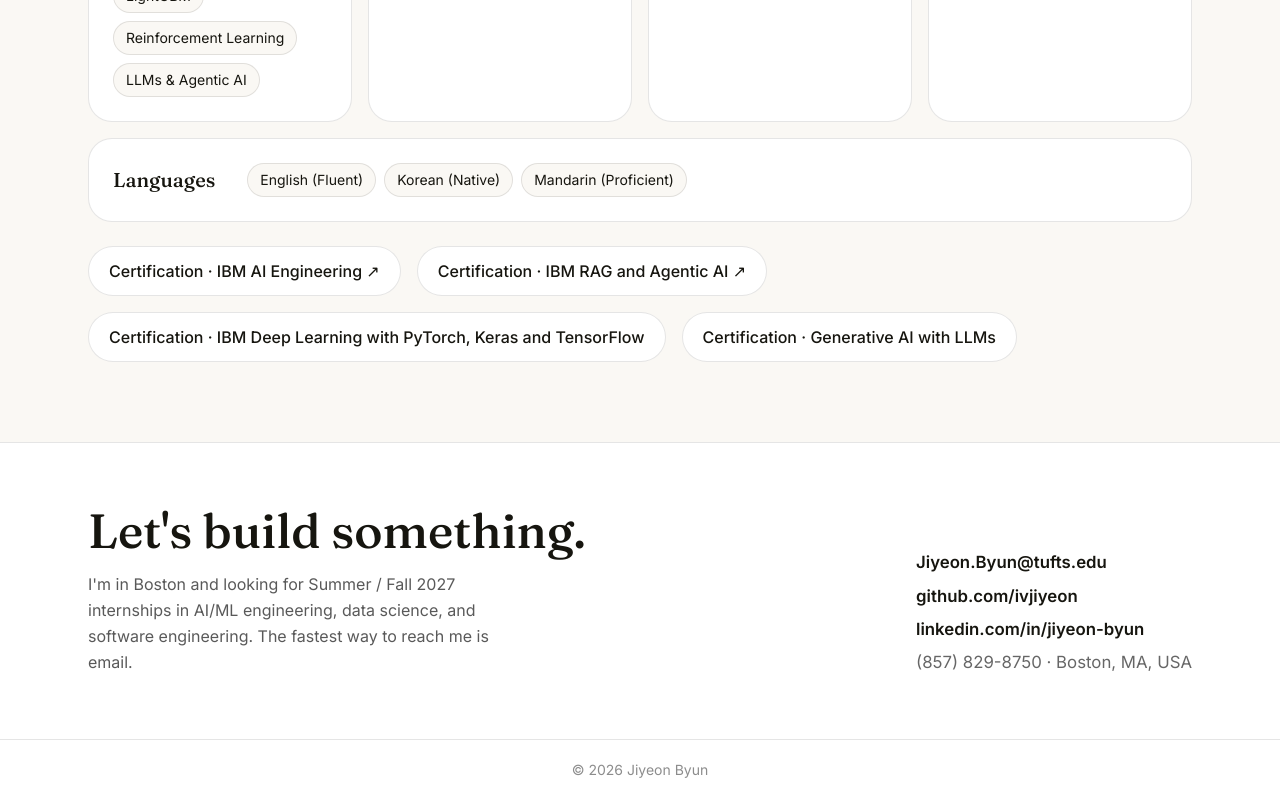
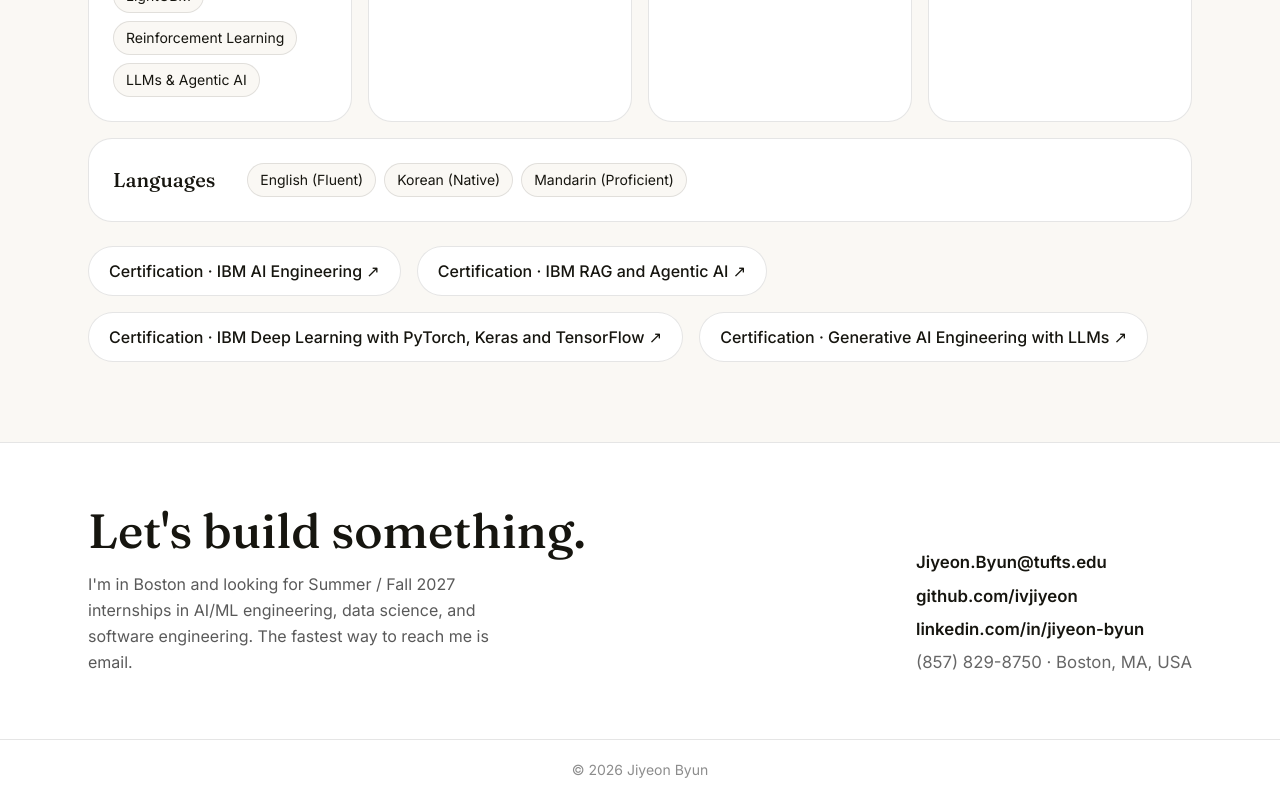
Before and after one commit to ivjiyeon/ivjiyeon.github.io, a React (Vite) app: page / in a window 1280 px wide. Shown: the part 5812-6612 px from the top of the page. Built offline with nearby package versions, Linux system fonts and the light colour scheme.

Commit message:
Add Coursera links for IBM Deep Learning and Generative AI Engineering with LLMs certificates

```diff
--- a/src/App.jsx
+++ b/src/App.jsx
@@ -451,8 +451,8 @@ export default function App() {
           {[
             ['IBM AI Engineering', 'https://coursera.org/share/528e27529c3ddf930a7cbf5a4beff8ad'],
             ['IBM RAG and Agentic AI', 'https://coursera.org/share/42f00107f9b0293c8e1b581f7596d7c3'],
-            ['IBM Deep Learning with PyTorch, Keras and TensorFlow', null],
-            ['Generative AI with LLMs', null],
+            ['IBM Deep Learning with PyTorch, Keras and TensorFlow', 'https://www.coursera.org/account/accomplishments/specialization/9Q1GYQZJQ5FP'],
+            ['Generative AI Engineering with LLMs', 'https://www.coursera.org/account/accomplishments/specialization/ZK33OYDUP18L'],
           ].map(([title, link]) =>
             link ? (
               <a
```
